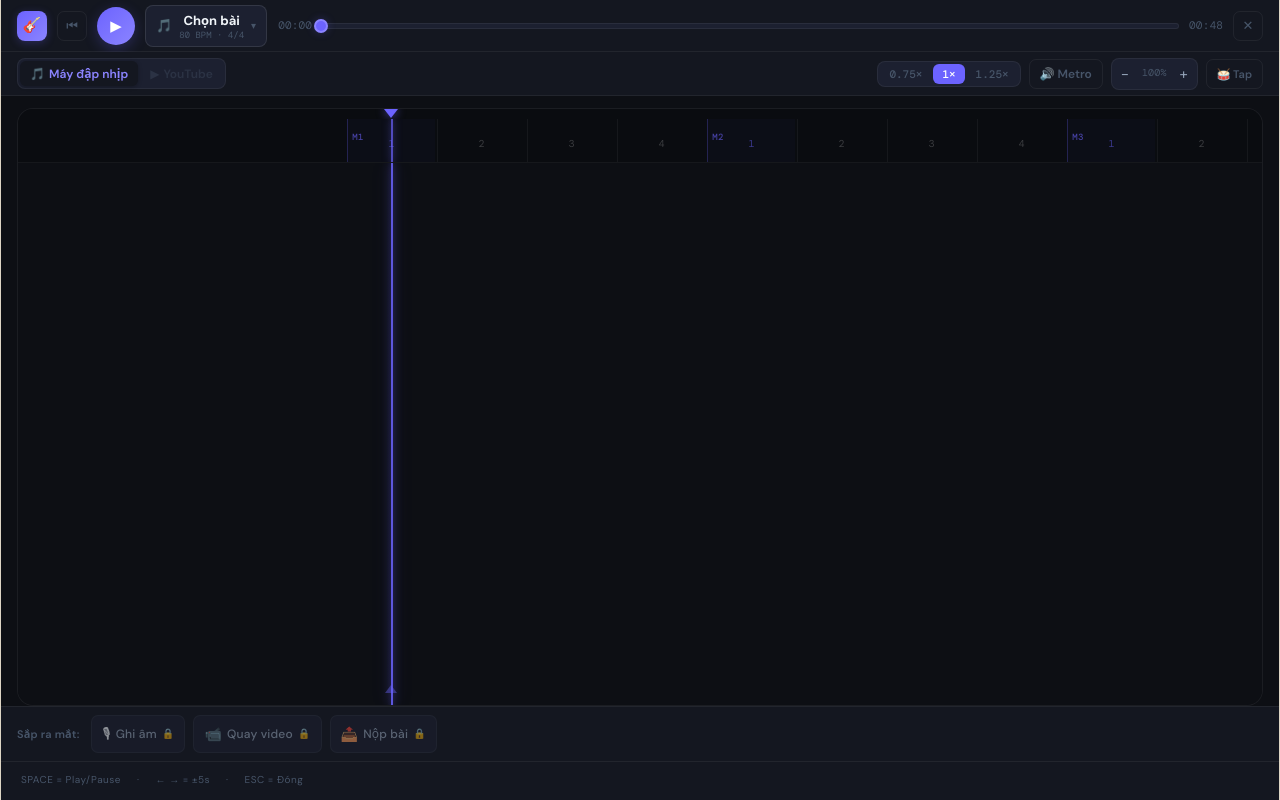
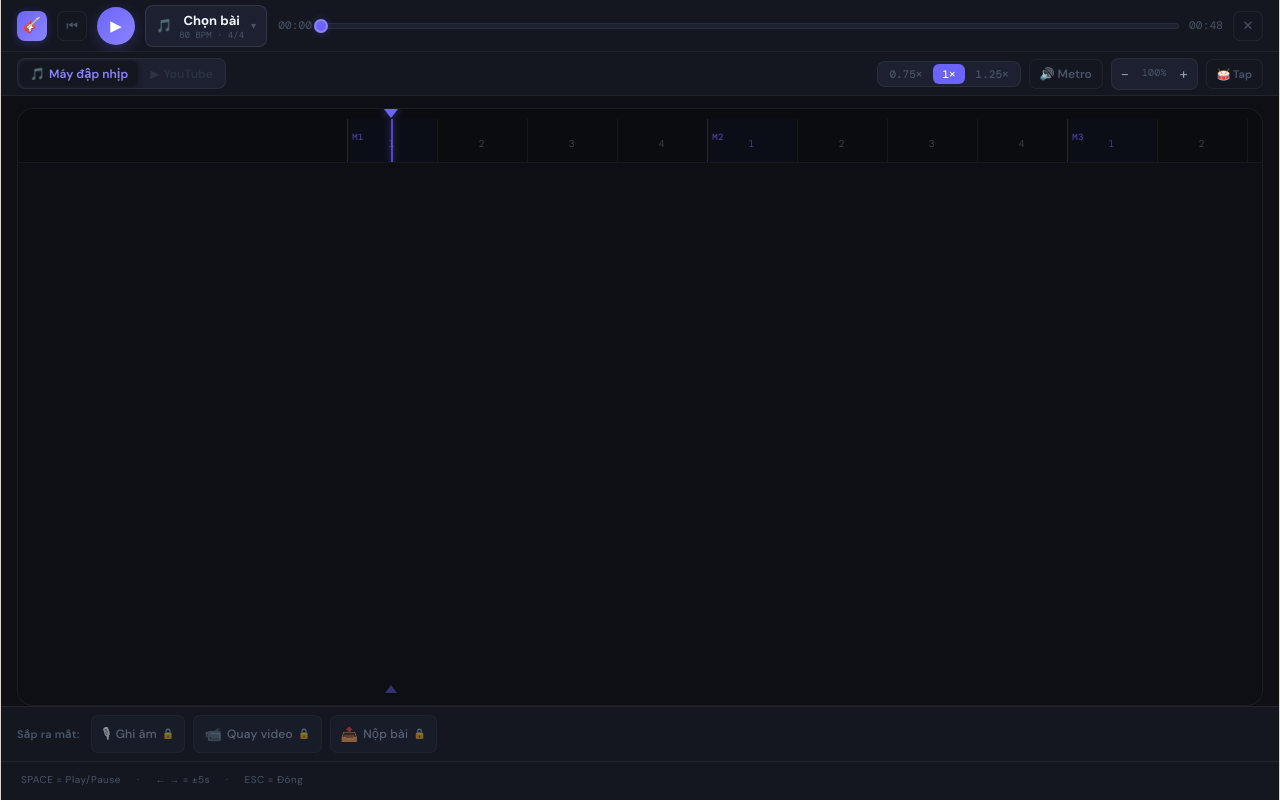
Before and after one commit to vananhaudio/cs-rhythm-editor, a React (Vite) app: page / in a window 1280 px wide. Built offline with nearby package versions, Linux system fonts and the light colour scheme.

Commit message:
fix: remove lyric area playhead line, keep arrows only

```diff
--- a/src/PlayerView.tsx
+++ b/src/PlayerView.tsx
@@ -392,7 +392,6 @@ export function PlayerView({ song, onClose, onImportSong, extraActions }: {
 
             {/* Lyric + chord row */}
             <div className="player-scroll-area player-scroll-area--lyric" ref={scrollRef} style={{ flex:1 }}>
-              <div className="scroll-now-line" style={{ left:'30%' }} />
               <div className="player-scroll-track" style={{ width:trackW, transform:`translateX(${-scrollOff}px)` }}>
                 {/* Chords */}
                 {[...(song.chords??[])].sort((a,b)=>a.time-b.time).map((c,ci) => {
```
